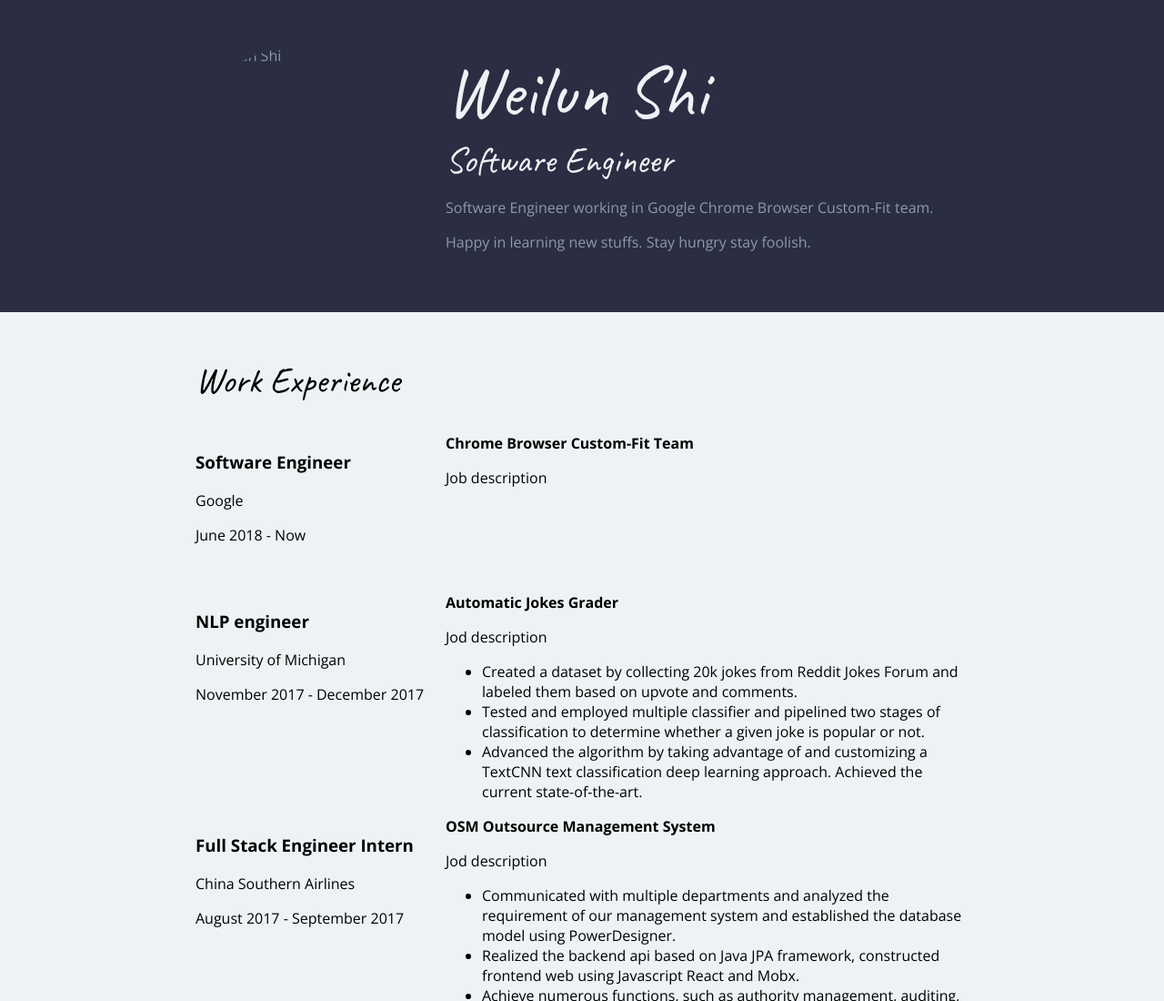
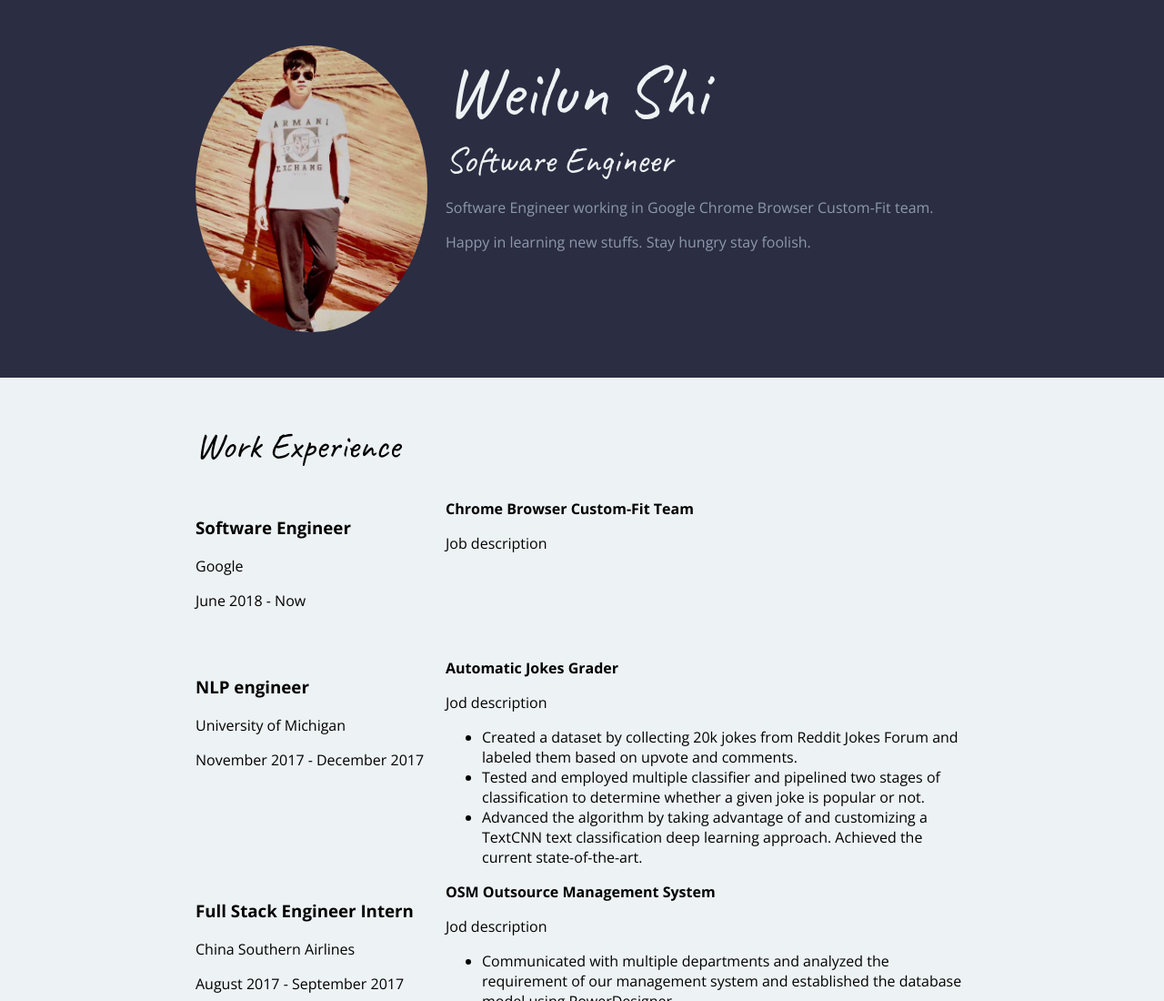
Before and after one commit to aswl01/aswl01.github.io, a plain HTML site: page index.html in a window 1280 px wide. Shown: the top 1100 px of the page at 91% size. Drawn offline with nearby package versions, Linux system fonts and the light colour scheme.

Commit message:
Update index.html

```diff
--- a/index.html
+++ b/index.html
@@ -13,7 +13,7 @@
 
     <header>
         <div class="content-wrap">
-            <img class="profile-img col-narrow" src="blob/master/images/profile.jpeg" alt="Weilun Shi">
+            <img class="profile-img col-narrow" src="images\profile.jpeg" alt="Weilun Shi">
             <div class="col-wide">
                 <h1>Weilun Shi</h1>
                 <h2>Software Engineer</h2>
```
